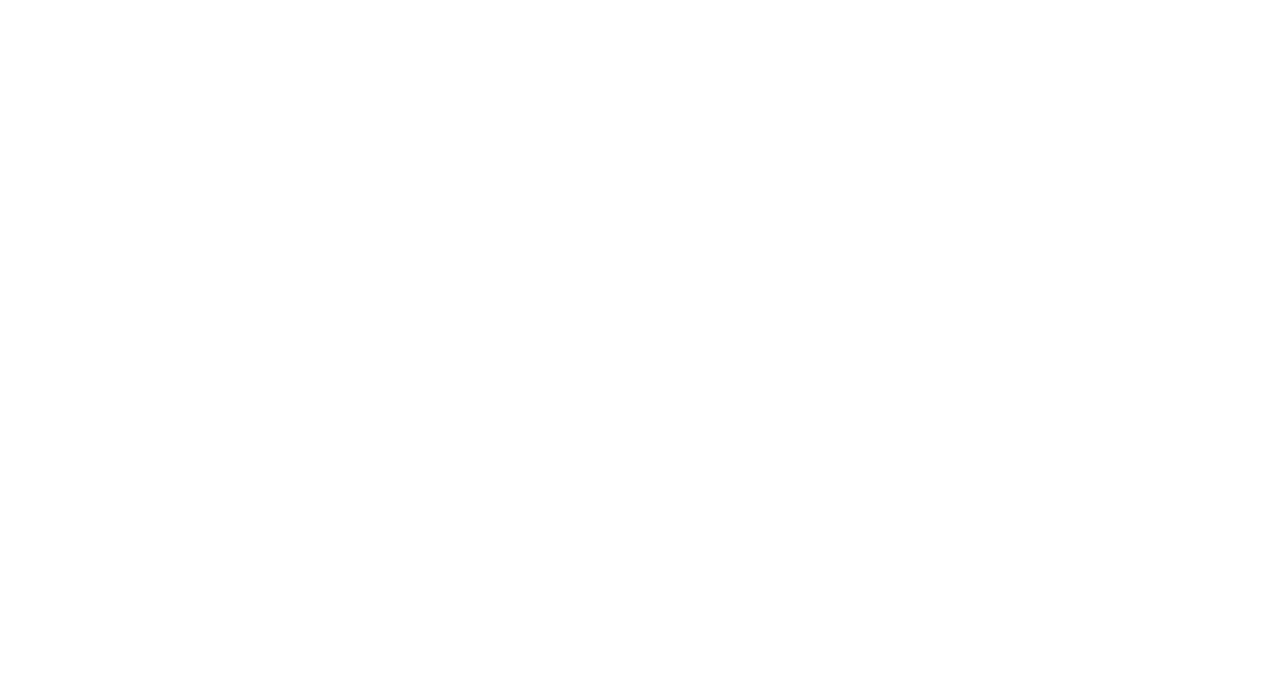
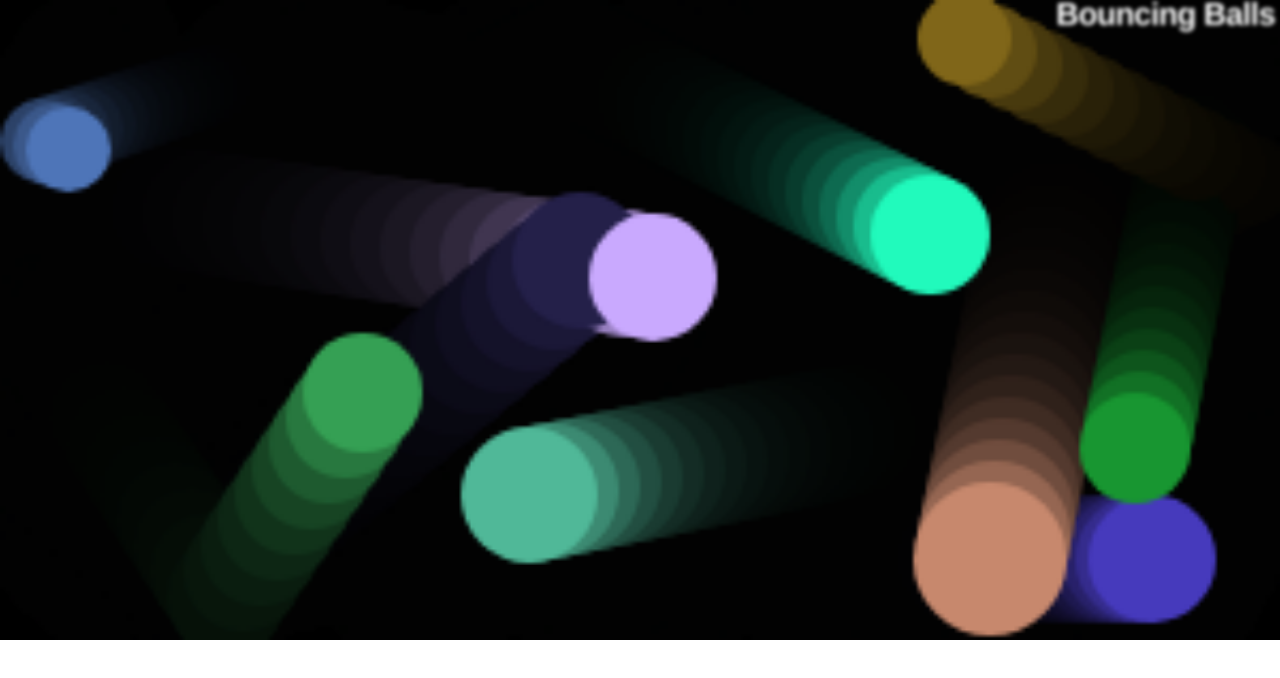
Before and after one commit to michaelschinn/bouncing_balls, a plain HTML site: page index.html in a window 1280 px wide. Drawn offline with Linux system fonts and the light colour scheme.

Commit message:
updated pseudocode.md

```diff
--- a/css/style.css
+++ b/css/style.css
@@ -23,3 +23,8 @@ h1{
     color: transparent;
     text-shadow: 0 0 4px white;
 }
+
+canvas{
+    width: 100vw;
+    height: auto;
+}
--- a/js/main.js
+++ b/js/main.js
@@ -12,3 +12,65 @@ function random(min,max){
     const num = Math.floor(Math.random() * (max - min + 1)) + min;
     return num;
 }
+
+function Ball(x, y, velX, velY, color, size){
+    this.x = x;
+    this.y = y;
+    this.velX = velX;
+    this.velY = velY;
+    this.color = color;
+    this.size = size;
+}
+
+Ball.prototype.draw = function(){
+    ctx.beginPath();
+    ctx.fillStyle = this.color;
+    ctx.arc(this.x, this.y, this.size, 0, 2 * Math.PI);
+    ctx.fill();
+}
+
+Ball.prototype.update = function(){
+    if ((this.x + this.size) >= width){
+        this.velX = -(this.velX);
+    }
+    if ((this.x - this.size) <= 0){
+        this.velX = -(this.velX);
+    }
+    if ((this.y + this.size) >= height){
+        this.velY = -(this.velY);
+    }
+    if ((this.y - this.size) <= 0){
+        this.velY = -(this.velY)
+    }
+    this.x += this.velX;
+    this.y += this.velY;
+}
+
+let balls = [];
+while (balls.length < 10){
+    let size = random(10,20),
+    ball = new Ball(
+        random(0 + size, width - size),
+        random(0 + size, height - size),
+        random(-7,7),
+        random(-7,7),
+        'rgb(' + random(0,255) + ',' + random(0,255) + ',' + random(0,255) + ')',
+        size
+    )
+
+    balls.push(ball);
+}
+
+function loop(){
+    ctx.fillStyle = 'rgba(0,0,0,0.25)';
+    ctx.fillRect(0,0,width,height);
+
+    for (let i = 0; i<balls.length; i++){
+        balls[i].draw();
+        balls[i].update();
+    }
+
+    requestAnimationFrame(loop);
+}
+
+loop()
```
Also changed, not shown: 1 other file.
